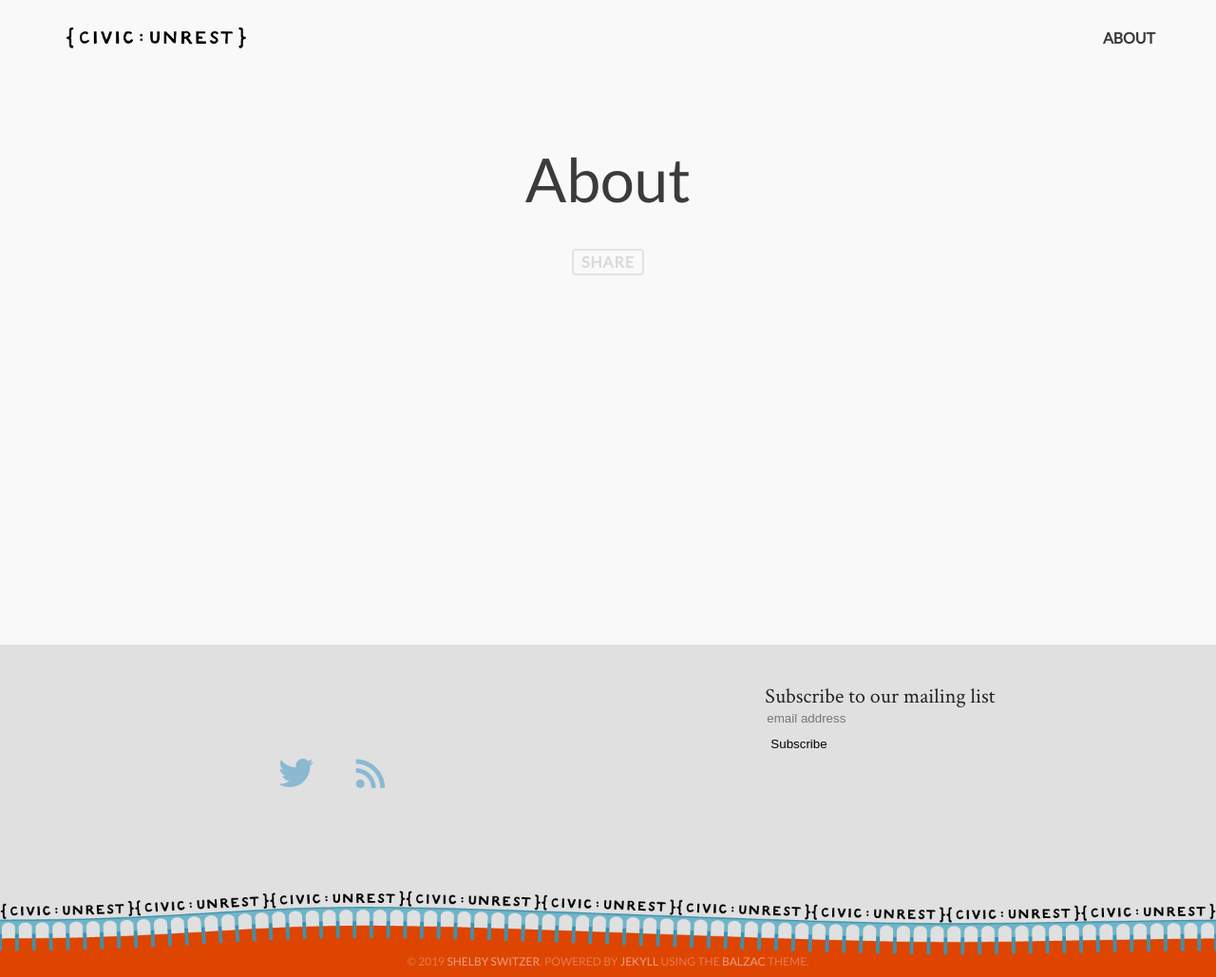
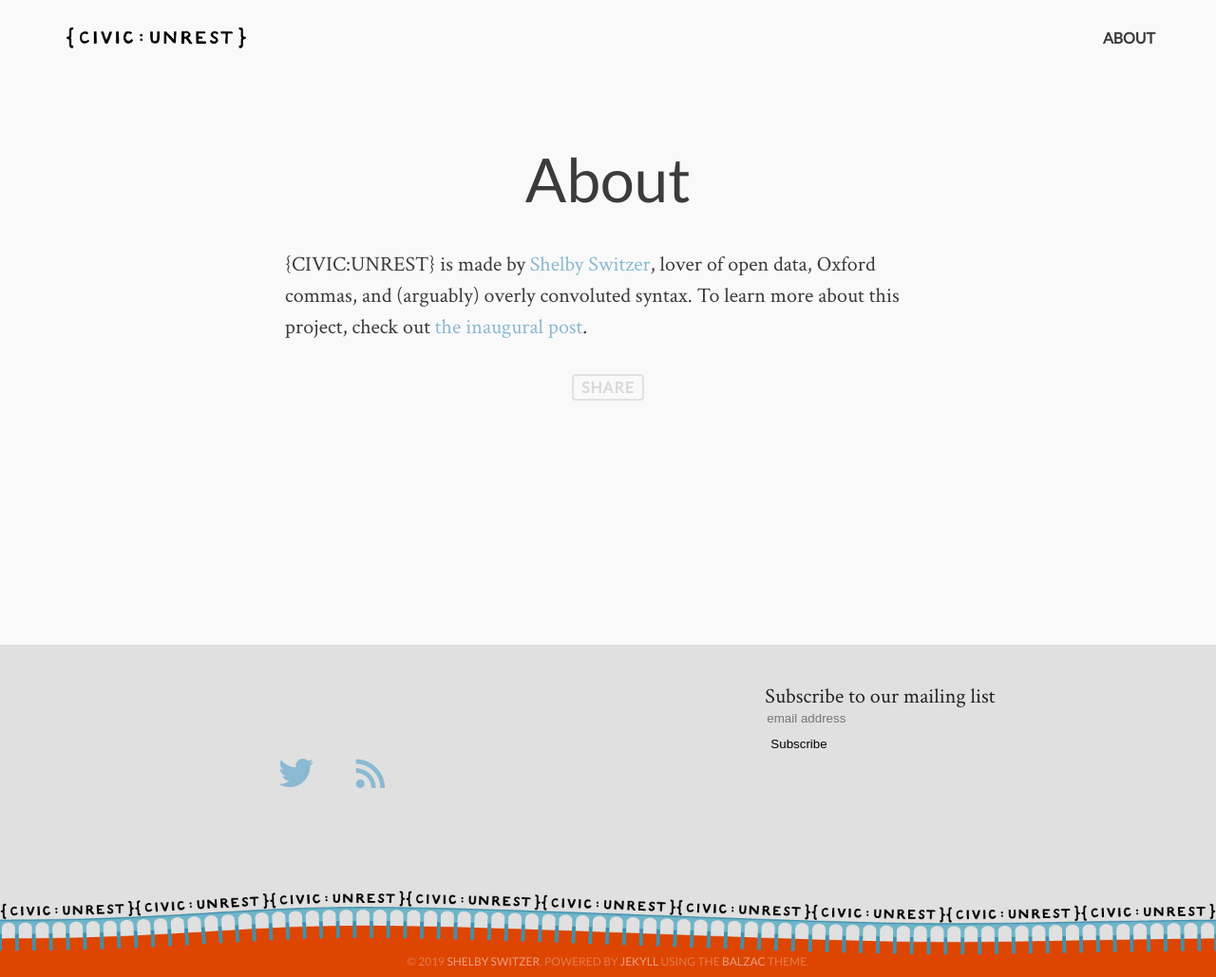
Before and after one commit to switzersc/civic_unrest, a Jekyll site: the page built from about.md, in a window 1280 px wide and 1029 px high. Shown: the whole window at 95% size. Built offline with Jekyll 4.4.1, drawn with Linux system fonts in a browser that asks for light colours; comment, search, counter and statistics services are not loaded.

Commit message:
Add about page content

```diff
--- a/about.md
+++ b/about.md
@@ -3,3 +3,5 @@ layout: page
 title: About
 permalink: /about/
 ---
+
+{CIVIC:UNREST} is made by [Shelby Switzer](https://twitter.com/switzerly), lover of open data, Oxford commas, and (arguably) overly convoluted syntax. To learn more about this project, check out [the inaugural post](/blog/launching-civic-rest).
```
